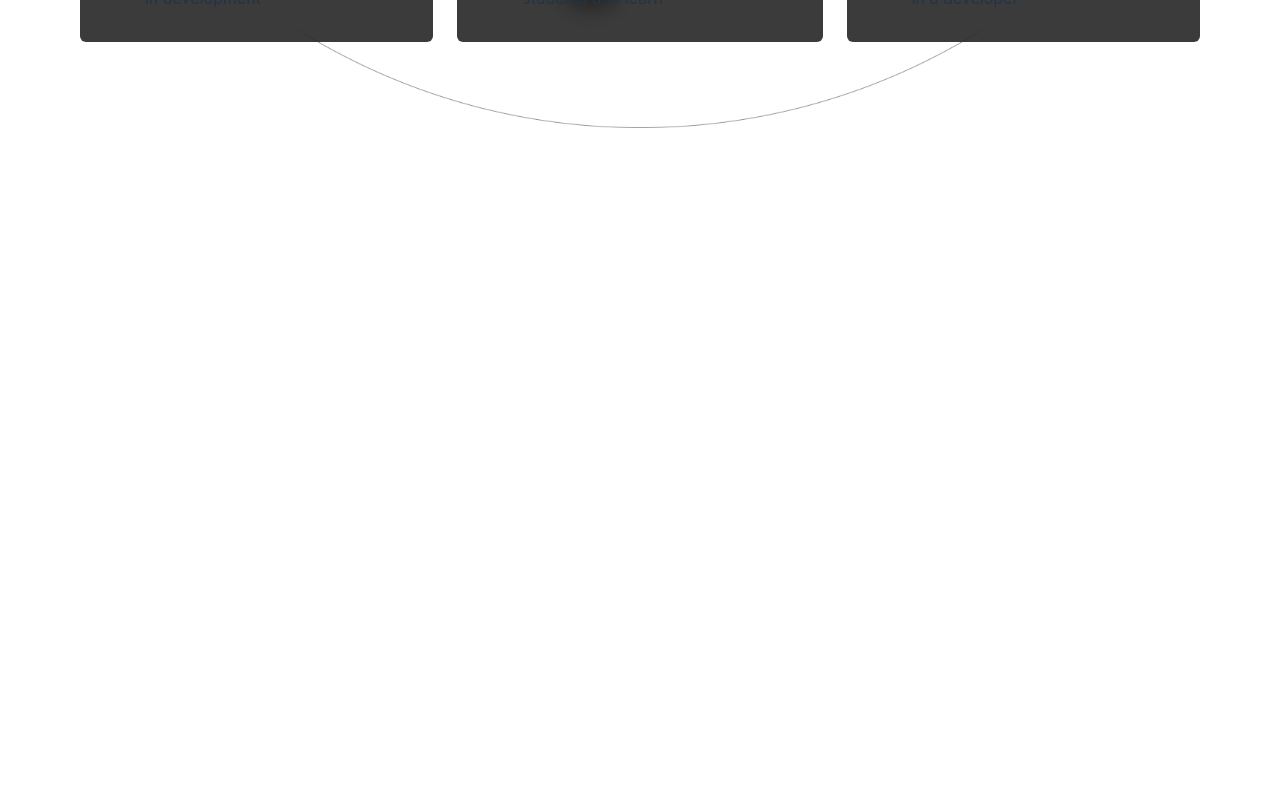
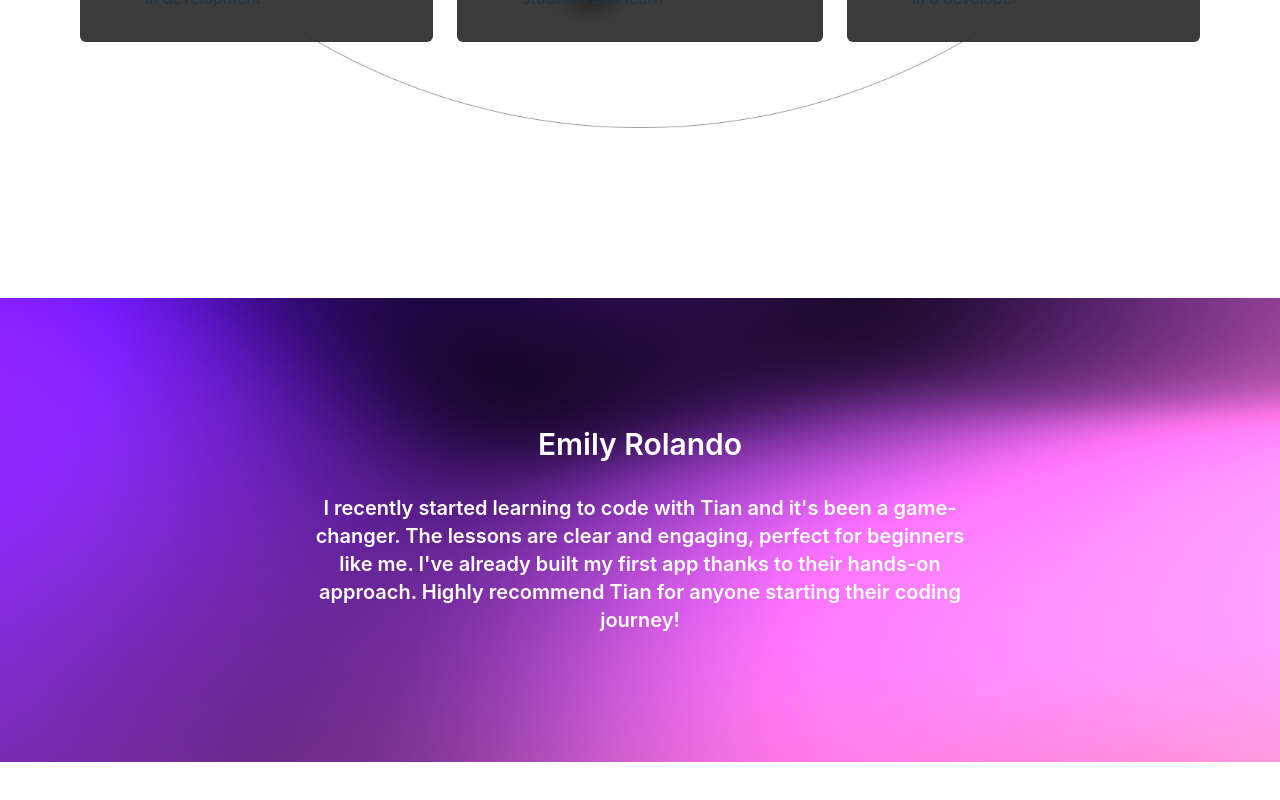
Before and after one commit to Rudar12222/sample-, a React (Vite) app: page / in a window 1280 px wide. Shown: the part 890-1690 px from the top of the page. Before the commit the page ends 1018 px from the top, so only its background shows below. Built offline with nearby package versions, Linux system fonts and the light colour scheme.

Commit message:
Add Testimony banner

```diff
--- /dev/null
+++ b/src/components/Landing/Testimony.jsx
@@ -0,0 +1,19 @@
+const Testimony = () => {
+  return (
+    <div
+      className="flex flex-col p-32 text-white z-10 mt-64 mb-32 text-center gap-8 w-full"
+      id="testimony"
+    >
+      <h1 className="font-semibold text-3xl">Emily Rolando</h1>
+      <p className="text-xl font-semibold max-w-2xl mx-auto">
+        I recently started learning to code with Tian and it&apos;s been a
+        game-changer. The lessons are clear and engaging, perfect for beginners
+        like me. I&apos;ve already built my first app thanks to their hands-on
+        approach. Highly recommend Tian for anyone starting their coding
+        journey!
+      </p>
+    </div>
+  );
+};
+
+export default Testimony;
--- a/src/index.css
+++ b/src/index.css
@@ -93,3 +93,10 @@
 
   cursor: pointer;
 }
+
+#testimony {
+  background: url("./assets//gradient.png");
+  background-size: cover;
+  background-position: center;
+  background-repeat: no-repeat;
+}
--- a/src/pages/Home.jsx
+++ b/src/pages/Home.jsx
@@ -3,6 +3,7 @@
 import Navbar from "../components/Navbar";
 import { FaArrowRight } from "react-icons/fa6";
 import FeatureCards from "../components/Landing/FeatureCards";
+import Testimony from "../components/Landing/Testimony";
 const Home = () => {
   return (
     <div className="flex flex-col items-center z-10 relative">
@@ -33,6 +34,7 @@
         </div>
       </div>
       <FeatureCards />
+      <Testimony />
     </div>
   );
 };
```
Also changed, not shown: src/assets/gradient.png (added).
